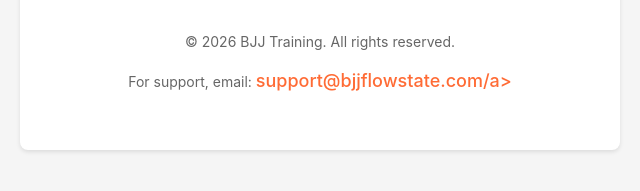
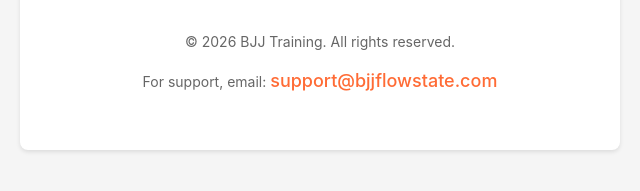
Before and after one commit to zoltarinio79/Flowstate-BJJ-Privacy-Policy, a plain HTML site: page index.html in a window 1280 px wide. Shown: the part 401-592 px from the top of the page, 320-960 px from the left. Drawn offline with Linux system fonts and the light colour scheme.

Commit message:
Update index.html

```diff
--- a/index.html
+++ b/index.html
@@ -67,7 +67,7 @@
 
         <div class="footer">
             <p>© 2026 BJJ Training. All rights reserved.</p>
-            <p>For support, email: <a href="mailto:skaloyeros@gmail.com">support@bjjflowstate.com/a></p>
+            <p>For support, email: <a href="mailto:skaloyeros@gmail.com">support@bjjflowstate.com</p>
         </div>
     </div>
 </body>
```
